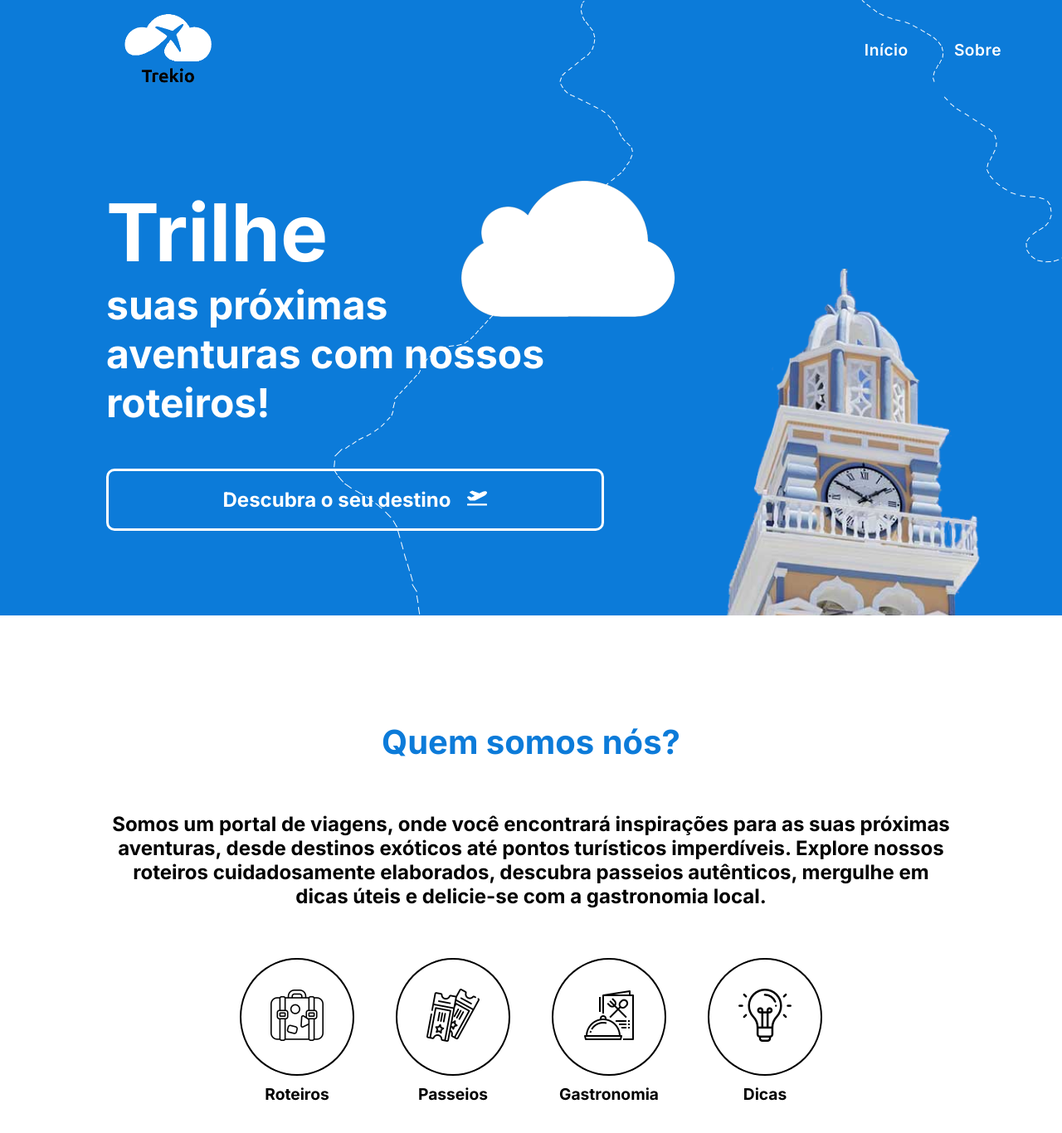
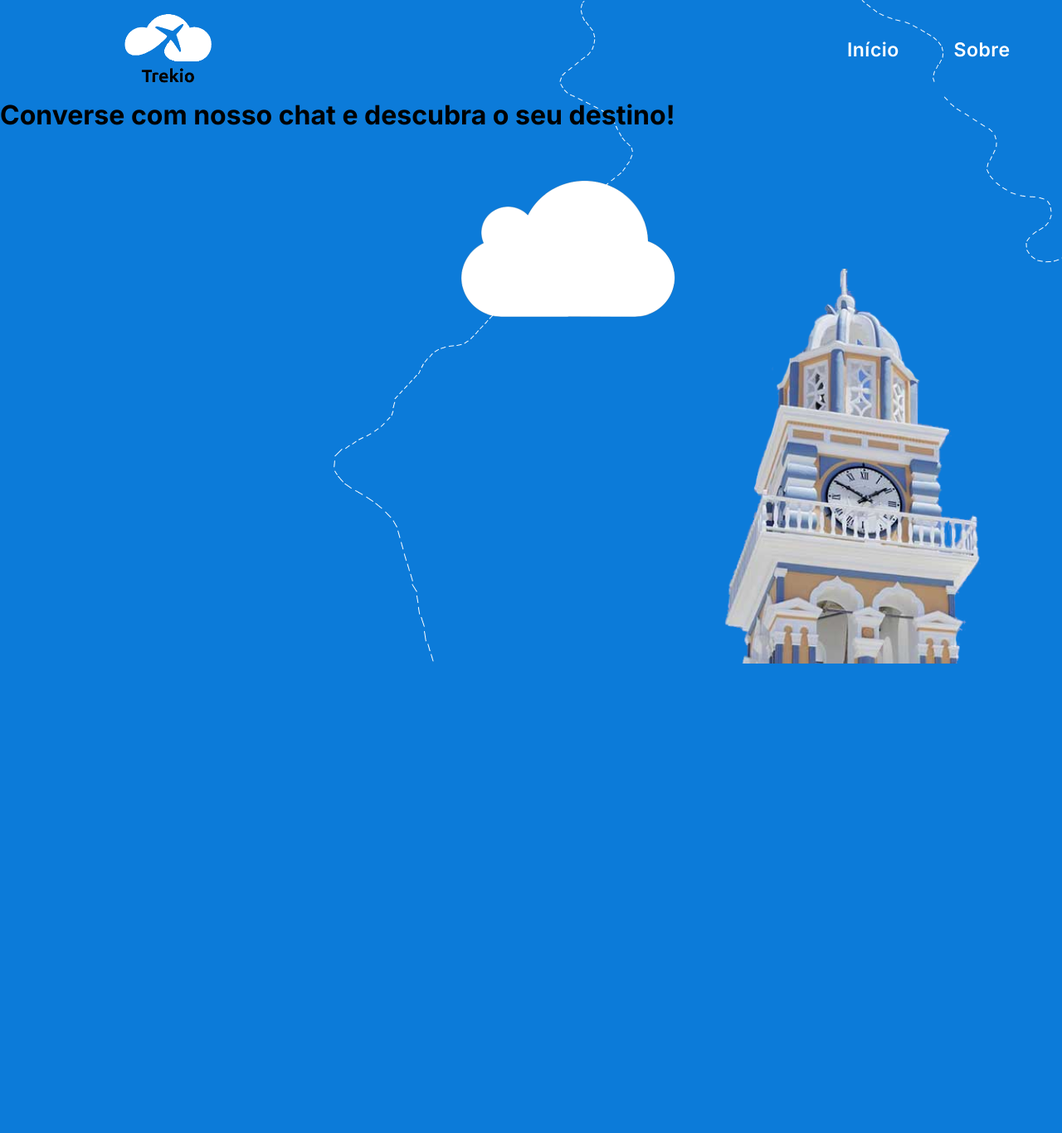
Before and after one commit to renanlazoti/Trekio, a React (Create React App) app in the folder front/: page /chat in a window 1280 px wide. Shown: the top 1366 px of the page at 83% size. After the commit the page ends 800 px from the top, so only its background shows below. Built offline with nearby package versions, Linux system fonts and the light colour scheme.

Commit message:
feat(front): cria roteamento entre telas

```diff
--- a/front/src/components/About.js
+++ b/front/src/components/About.js
@@ -8,7 +8,7 @@ import idea from '../assets/img/idea.png'
 
 export const About = () => {
   return (
-    <section className="app__about-container">
+    <section className="app__about-container" id="app__about-section">
       <h3 className="app__about-title">Quem somos nós?</h3>
       <p className="app__about-p">
         Somos um portal de viagens, onde você encontrará inspirações para as
--- a/front/src/components/App.js
+++ b/front/src/components/App.js
@@ -1,16 +1,10 @@
 import React from 'react'
-import { Main } from './Main'
-import { Header } from './Header'
-import { About } from './About'
+import AppRoutes from '../routes'
 
 export const App = () => {
   return (
     <div>
-      <Header />
-      <Main />
-      <div className='app__about'>
-        <About />
-      </div>
+      <AppRoutes/>
     </div>
   )
 }
--- a/front/src/components/Header.js
+++ b/front/src/components/Header.js
@@ -2,6 +2,7 @@ import React from 'react'
 import logo from '../assets/img/trekio.png'
 import '../assets/css/styles.css'
 import '../assets/css/global.css'
+import { Link } from 'react-router-dom'
 
 export const Header = () => {
   return (
@@ -10,10 +11,11 @@ export const Header = () => {
         <nav>
             <ul className='app__header-navbarList'>
                 <li className='app__header-navbarList-item'>
-                    Início
+                    <Link to="/home" className='app__header-navbarList-item'> Início </Link>
                 </li>
-                <li className='app__header-navbarList-item'>
+                <li className='app__header-navbarList-item'> <a href="#app__about-section" className='app__header-navbarList-item'>
                     Sobre
+                    </a>
                 </li>
             </ul>
         </nav>
--- a/front/src/components/Main.js
+++ b/front/src/components/Main.js
@@ -2,12 +2,13 @@ import React from 'react'
 import '../assets/css/styles.css'
 import '../assets/css/global.css'
 import { FaPlaneDeparture } from "react-icons/fa";
+import { Link } from 'react-router-dom';
 
 export const Main = () => {
   return (
     <section className='content'>
         <p className='app__main-introduction-text'><strong>Trilhe</strong><br/>suas próximas<br/> aventuras com nossos<br/> roteiros!</p>
-        <button className='app__main-introduction-button'>Descubra o seu destino <FaPlaneDeparture/></button>
+        <Link to="/chat" className='app__main-introduction-button'>Descubra o seu destino <FaPlaneDeparture/></Link>
     </section>
   )
 }
--- /dev/null
+++ b/front/src/pages/Chat/Chat.js
@@ -0,0 +1,13 @@
+import React from 'react';
+import { Header } from '../../components/Header';
+
+const Chat = () => {
+  return (
+    <div>
+        <Header/>
+        <h1>Converse com nosso chat e descubra o seu destino!</h1>
+    </div>
+  )
+}
+
+export default Chat;
--- /dev/null
+++ b/front/src/pages/home/Home.js
@@ -0,0 +1,15 @@
+import { Header } from '../../components/Header';
+import { Main } from '../../components/Main';
+import { About } from '../../components/About';
+
+export const Home = () => {
+  return (
+    <div>
+      <Header />
+      <Main />
+      <div className="app__about">
+        <About />
+      </div>
+    </div>
+  );
+};
--- /dev/null
+++ b/front/src/routes.jsx
@@ -0,0 +1,16 @@
+import { BrowserRouter, Route, Routes } from "react-router-dom";
+import { Home } from "./pages/home/Home";
+import Chat from "./pages/Chat/Chat";
+
+function AppRoutes(){
+    return(
+        <BrowserRouter>
+            <Routes>
+                <Route path="/" element={<Home/>}></Route>
+                <Route path="/chat" element={<Chat/>}></Route>
+                <Route path="/home" element={<Home/>}></Route>
+            </Routes>
+        </BrowserRouter>
+    )
+}
+export default AppRoutes;
```
